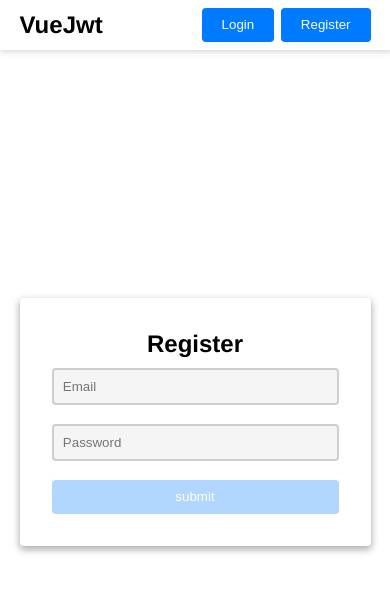
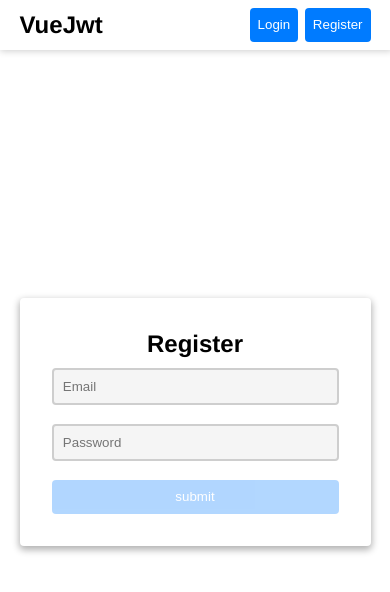
Before and after one commit to ra-md/vue-jwt-authentication, a Vue app: page /register in a window 390 px wide. Shown: the top 592 px of the page. Built offline with nearby package versions, Linux system fonts and the light colour scheme.

Commit message:
change button padding

```diff
--- a/src/components/Header.vue
+++ b/src/components/Header.vue
@@ -91,6 +91,7 @@
 
 	@media (max-width: 768px) {
 		button {
+			padding: .7em .6em;
 			margin-left: .5em;
 		}
 	}
```
